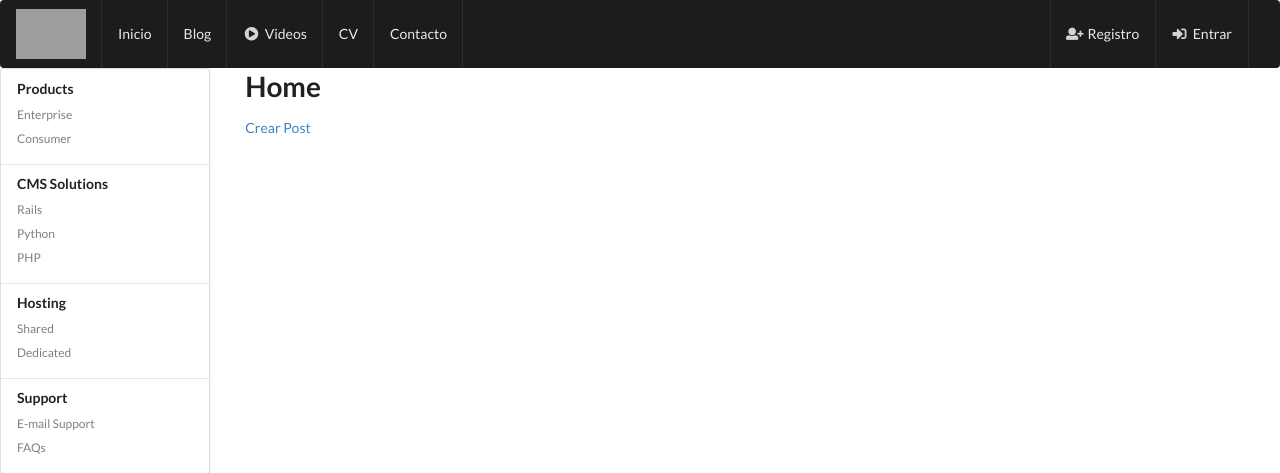
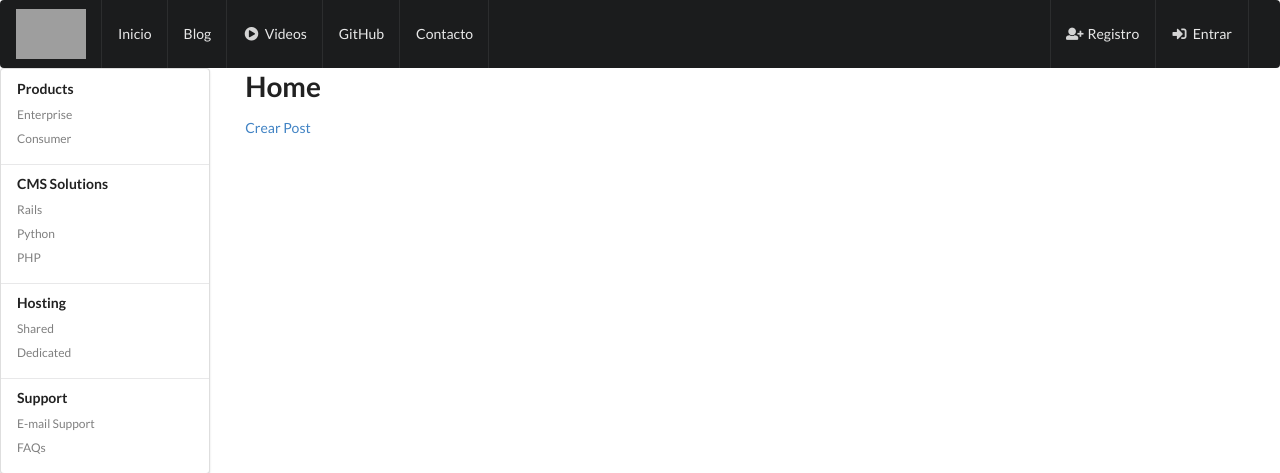
Before and after one commit to metalerk/4mlabs-platform-old, a Django app: page / in a window 1280 px wide. Shown: the top 473 px of the page. Run offline with Django 3.2, Linux system fonts and the light colour scheme; some libraries are stand-ins or nearby versions; grey boxes are pictures that could not be loaded.

Commit message:
base update

```diff
--- a/templates/base.html
+++ b/templates/base.html
@@ -23,12 +23,12 @@
 
 		</div>
 		<a class="blue item">Inicio</a>
-		<a href="" class="blue item">Blog</a>
+		<a href="/posts" class="blue item">Blog</a>
 		<a href="" class="item">
 			<i class="video play icon"></i>
 			Videos
 		</a>
-		<a href="" class="blue item">CV</a>
+		<a href="https://github.com/metalerk/" target="_blank" class="blue item">GitHub</a>
 		<a href="" class="blue item">Contacto</a>
 		<div class="right menu">
 			<a href="" class="ui item"><i class="add user icon"></i>Registro</a>
```
